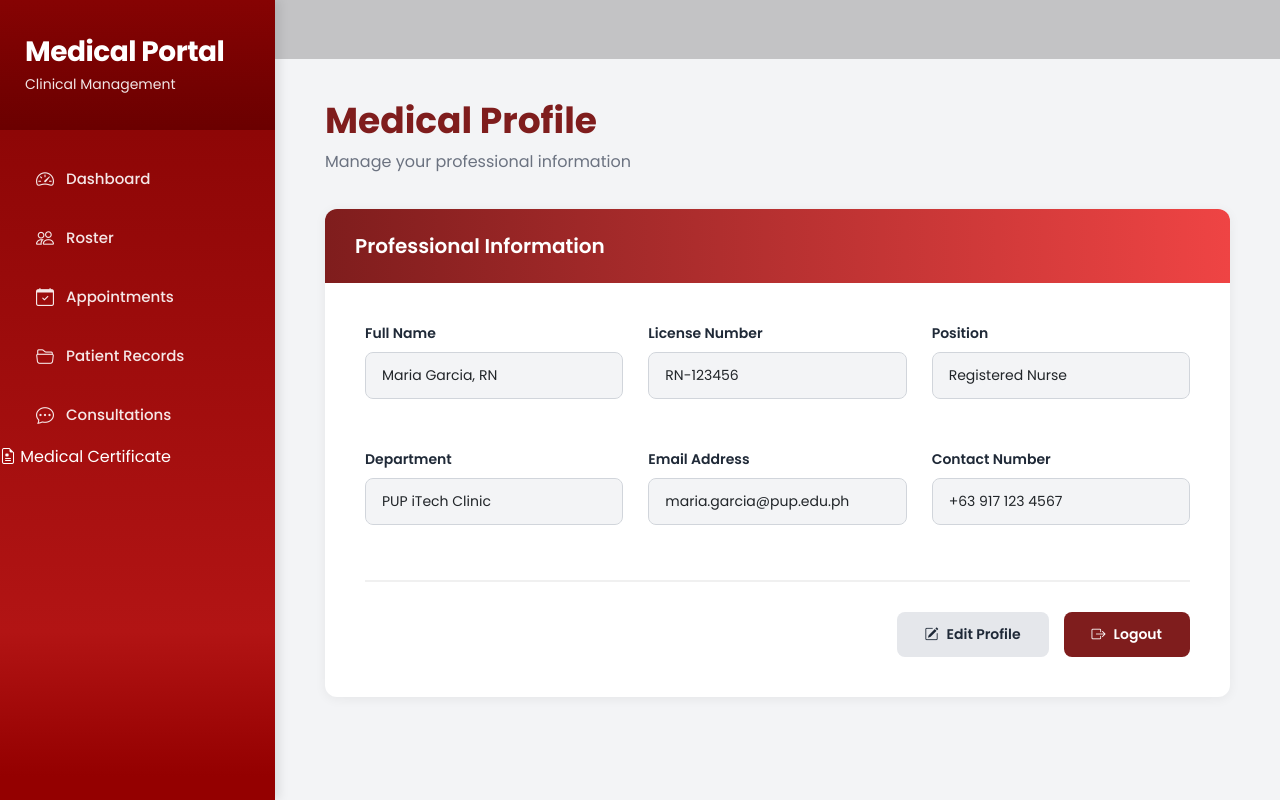
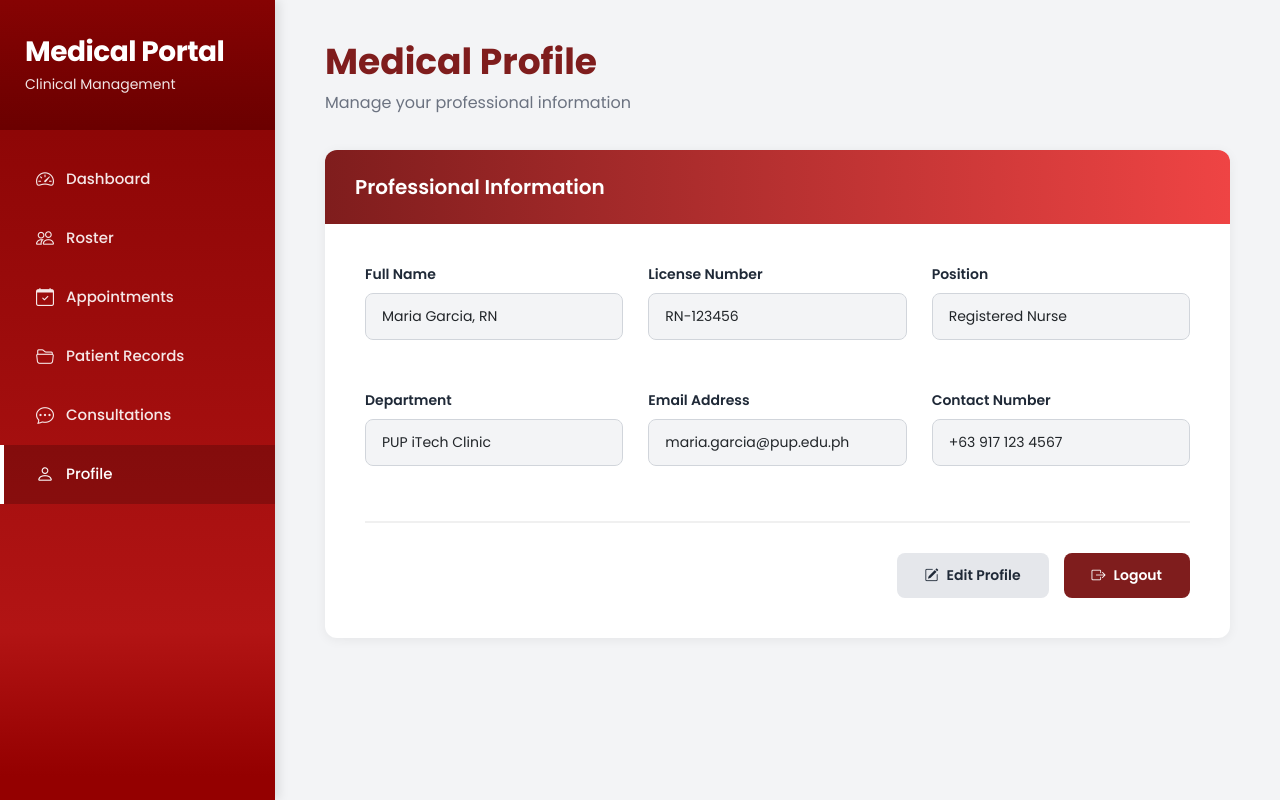
Before and after one commit to tish-cyb/Web-Based-Medical-Clinic-System, a PHP site: page /medical/profile.php in a window 1280 px wide. Run offline with PHP 8.4, Linux system fonts and the light colour scheme.

Commit message:
Remove orphaned Medical Certificate nav from profile

```diff
--- a/medical/profile.php
+++ b/medical/profile.php
@@ -502,9 +502,6 @@
                 <i class="bi bi-chat-dots"></i>
                 <span>Consultations</span>
             </div>
-                <i class="bi bi-file-earmark-medical"></i>
-                <span>Medical Certificate</span>
-            </div>
             <div class="nav-item active" data-page="profile">
                 <i class="bi bi-person"></i>
                 <span>Profile</span>
```
